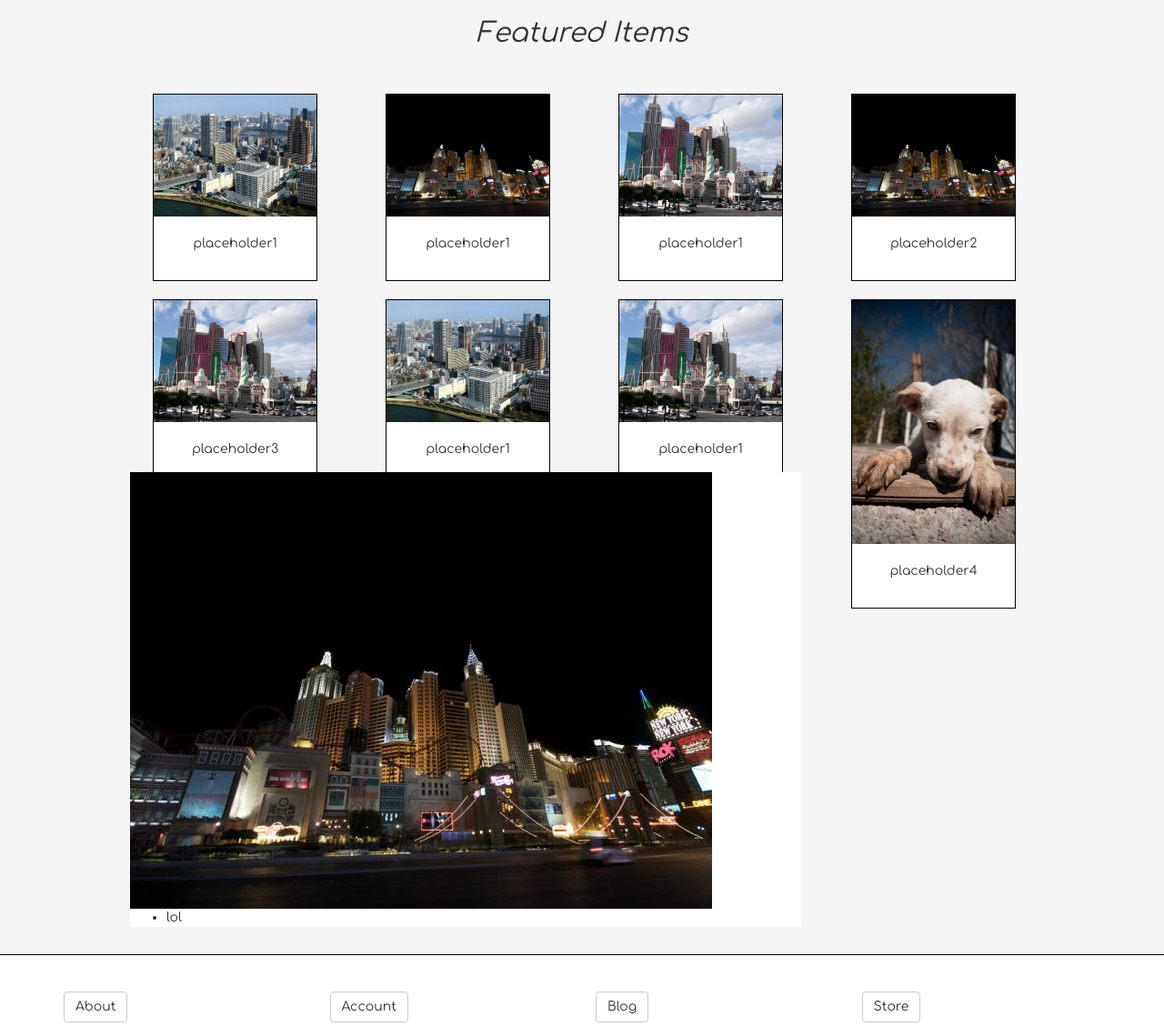
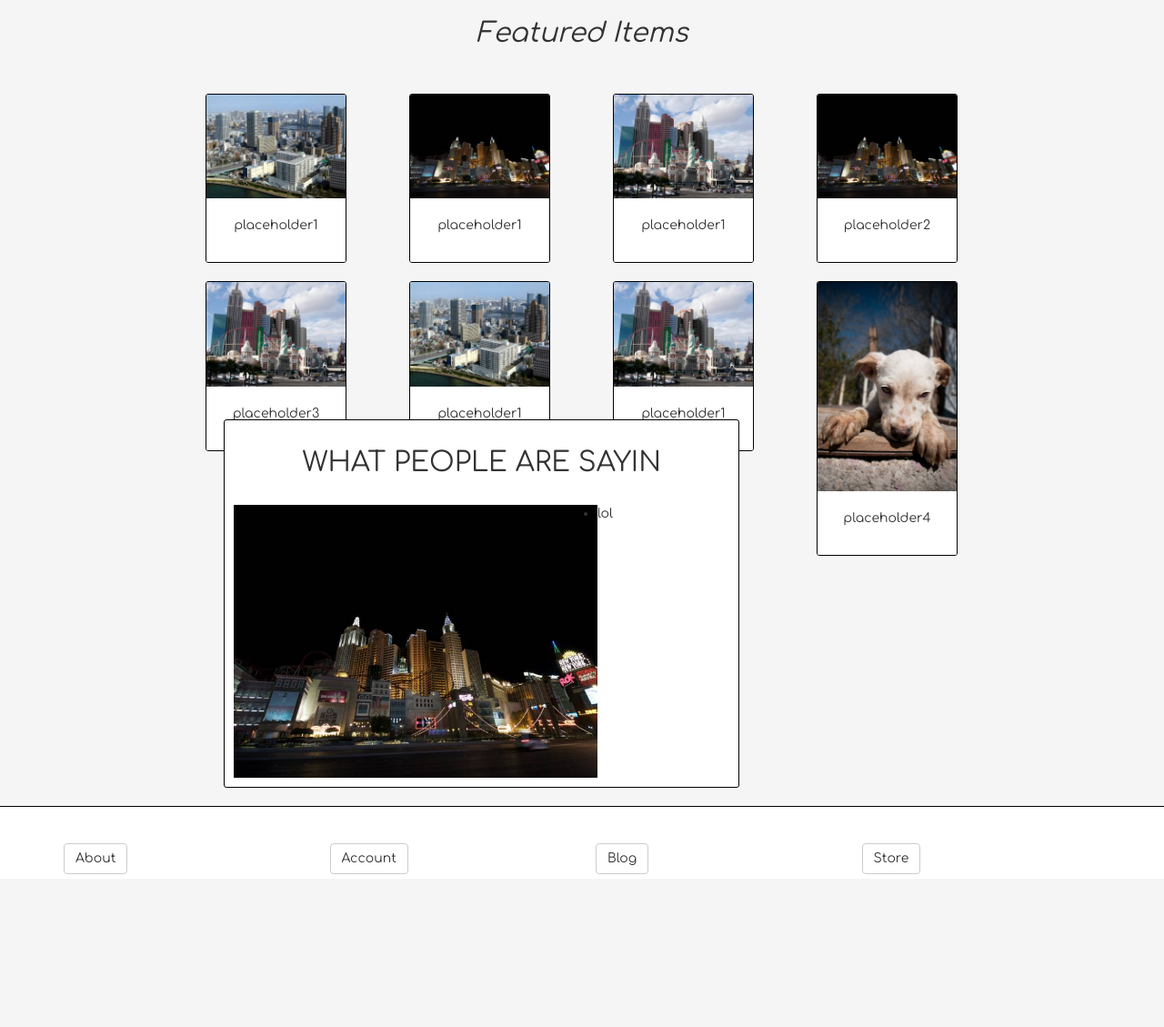
Before and after one commit to noah1664/G11, a PHP site: page / in a window 1280 px wide. Shown: the part 232-1361 px from the top of the page at 91% size. After the commit the page ends 1193 px from the top, so only its background shows below. Run offline with PHP 8.4, Linux system fonts and the light colour scheme; some libraries are stand-ins or nearby versions.

Commit message:
styling changes

```diff
--- a/index.html
+++ b/index.html
@@ -111,10 +111,11 @@
                                 </div>
                             </div>
                         </div>
-                        <div class="col-sm-9">
+                        <div class="col-sm-8">
                             <div class="forum-feature">
-                                <div class="forum-image">
-                                    <img src="./images/placeholder2.jpg" alt="lol">
+                                <div class="featurecontent">
+                                    <h2>WHAT PEOPLE ARE SAYIN</h2>
+                                    <img class="floatedimg" src="./images/placeholder2.jpg" alt="lol" width="400px">
                                     <ul>
                                         <li>lol</li>
                                     </ul>
--- a/store.html
+++ b/store.html
@@ -79,13 +79,11 @@
 				</div>
             </footer>
             <script>
-/* When the user clicks on the button,
-toggle between hiding and showing the dropdown content */
             function dropDown() {
                 document.getElementById("myFilter").classList.toggle("show");
             }
 
-// Close the dropdown if the user clicks outside of it
+
             window.onclick = function(e) {
               if (!e.target.matches('.navbtndrop')) {
 
--- a/style/mainpage.css
+++ b/style/mainpage.css
@@ -1,5 +1,5 @@
 main {
-    width: 80%;
+    width: 70%;
     margin: auto;
     padding-bottom: 50px;
 }
@@ -28,10 +28,24 @@ div.imagetext {
 }
 
 .forum-feature {
-    text-align: left;
     background-color: white;
     margin-top: -150px;
-    margin-left: auto;
+    border: solid thin black;
+    border-radius: 3px;
+    width: 100%;
+    margin-left: 39px;
+}
+
+.featurecontent {
+    padding: 10px;
+}
+
+.floatedimg {
+    float: left;
+}
+
+.featurecontent {
+    overflow: auto;
 }
 
 header {
@@ -50,3 +64,7 @@ header .banner {
     margin: auto;
     padding-bottom: 25px;
 }
+
+.itemcard {
+    border-radius: 3px;
+}
--- a/style/store.css
+++ b/style/store.css
@@ -3,6 +3,7 @@
     background: linear-gradient(to bottom, white, #D8ECF9);
     padding-top: 20px;
     padding-bottom: 20px;
+    border-bottom: solid thin black;
 }
 main {
     width: 80%;
@@ -15,11 +16,9 @@ main {
     width: 100%;
     margin:auto;
     background-color: white;
+    border-bottom: solid thin black;
 }
 
-.storenav a {
-    color: inherit;
-}
 
 li.navdrop {
     display: inline-block;
@@ -39,6 +38,7 @@ li.navdrop {
     text-decoration: none;
     display: block;
     text-align: left;
+    border-bottom: solid thin black;
 }
 
 .filterlist a:hover {background-color: #f1f1f1}
```
Lines whose indentation alone changed are shown as unchanged.
